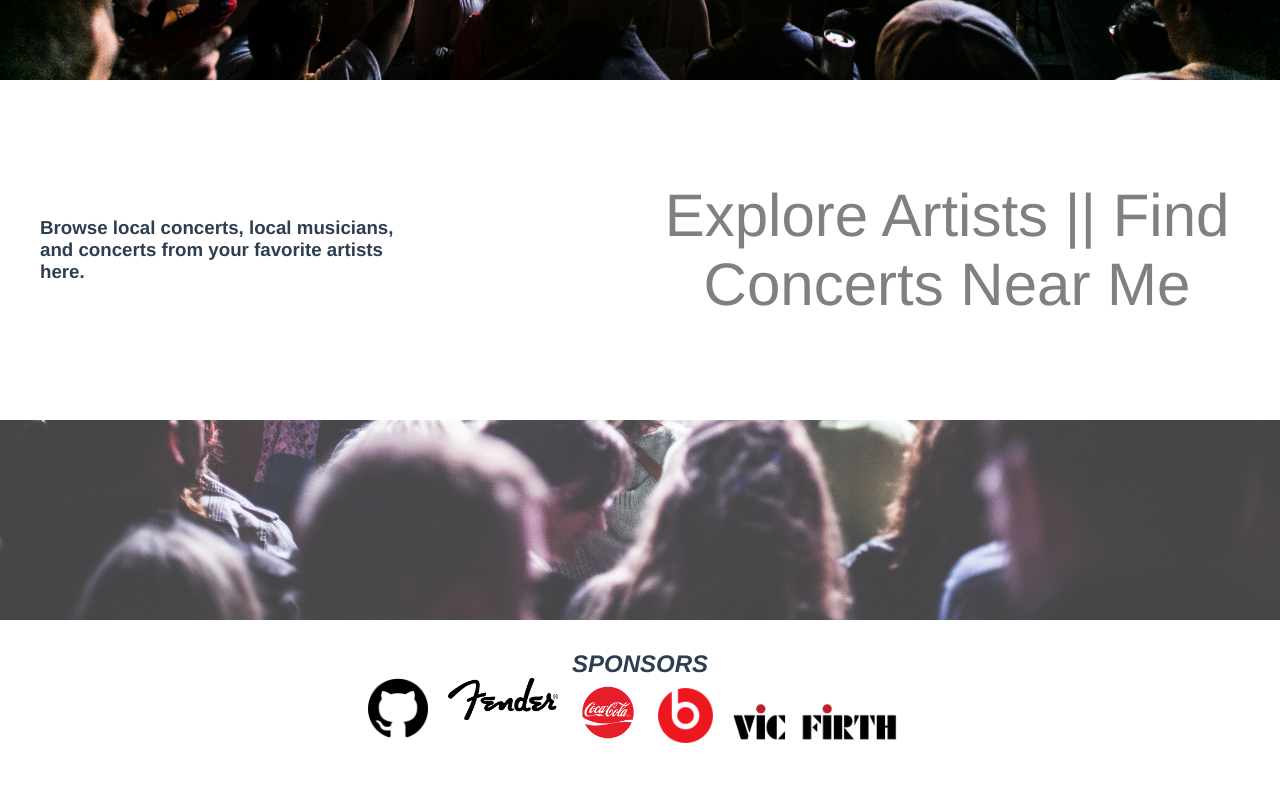
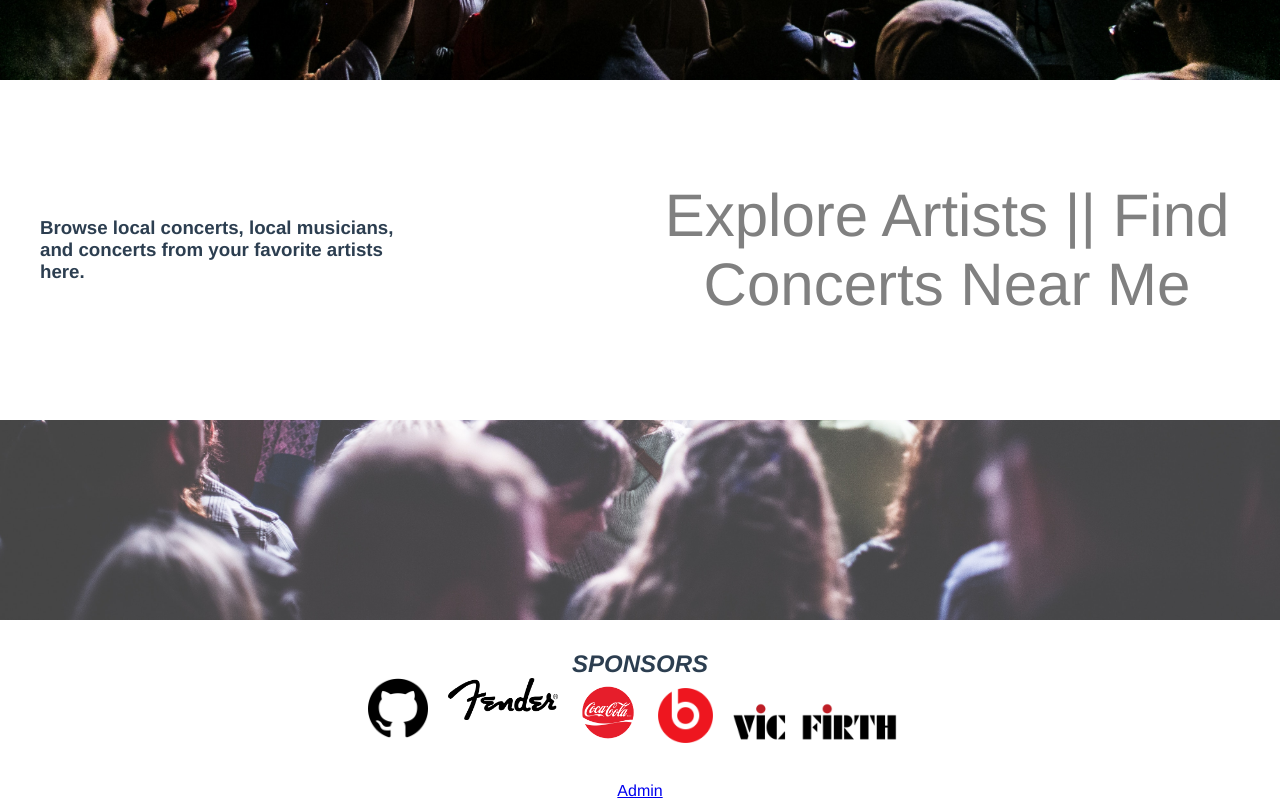
Before and after one commit to Cool-cal3b/creative-proj3, a Vue app in the folder front-end/: page / in a window 1280 px wide. Shown: the part 698-1498 px from the top of the page. Built offline with nearby package versions, Linux system fonts and the light colour scheme.

Commit message:
Admin page

```diff
--- a/front-end/src/App.vue
+++ b/front-end/src/App.vue
@@ -16,6 +16,9 @@
         <a href = "https://github.com/Cool-cal3b/creative-proj3" target="_blank" class = "sponsor" id = "fender"><img src="/images/Coke.png" width = 100px > <p></p></a>
         <a href = "https://github.com/Cool-cal3b/creative-proj3" target="_blank" class = "sponsor"><img src="/images/Beats.png" width = 60px id = "beats"> <p></p></a>
         <a href = "https://github.com/Cool-cal3b/creative-proj3" target="_blank" class = "sponsor"><img src="/images/Vicfirth.png" id = "vicfirth"> <p></p></a>
+      </div>
+      <div>
+        <router-link to="/admin">Admin</router-link>
       </div>
     </div>
   </div>
--- a/front-end/src/router/index.js
+++ b/front-end/src/router/index.js
@@ -4,6 +4,7 @@
 import Artists from "../views/Artists.vue"
 import NearMe from "../views/NearMe.vue"
 import MyTickets from "../views/MyTickets.vue"
+import Admin from "../views/Admin.vue"
 
 Vue.use(VueRouter)
 
@@ -27,6 +28,11 @@
     path: "/tickets",
     name: "myTickets",
     component: MyTickets
+  },
+  {
+    path: "/admin",
+    name: "Admin",
+    component: Admin
   }
 ]
 
```
